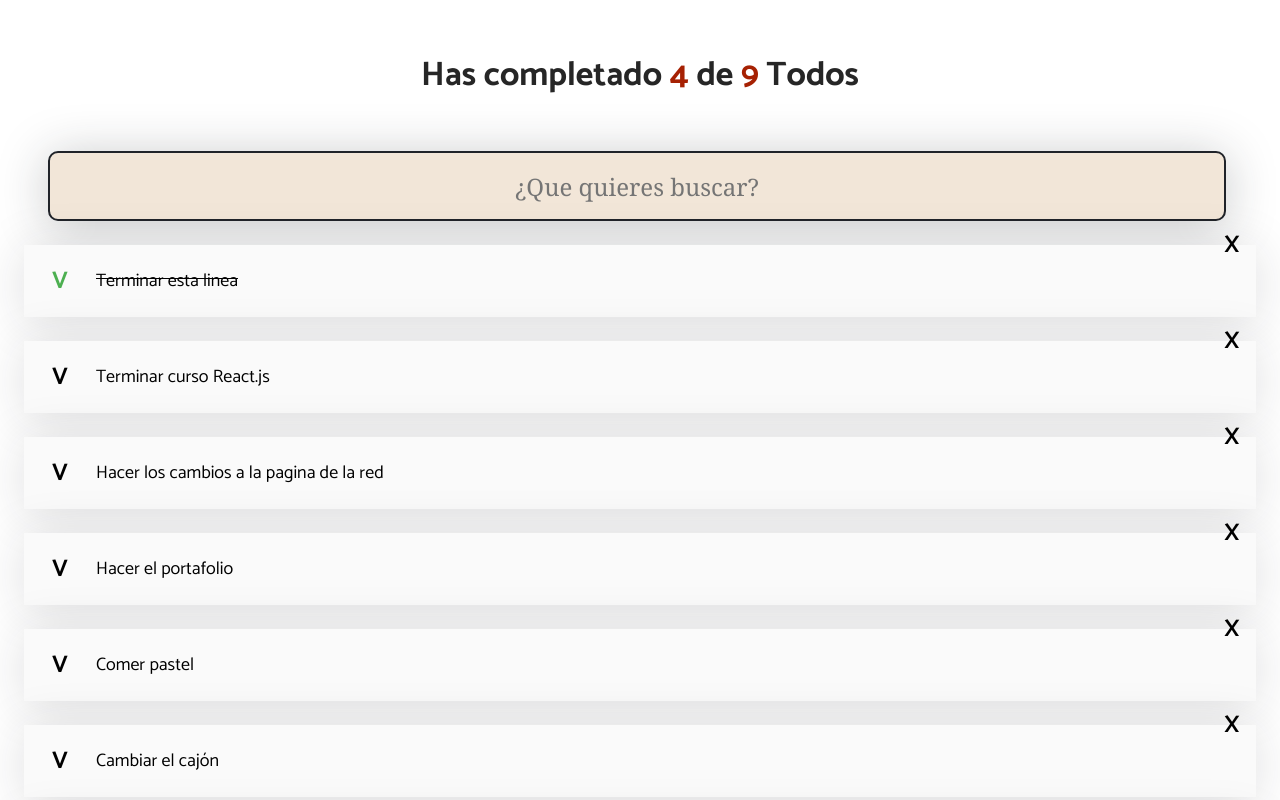
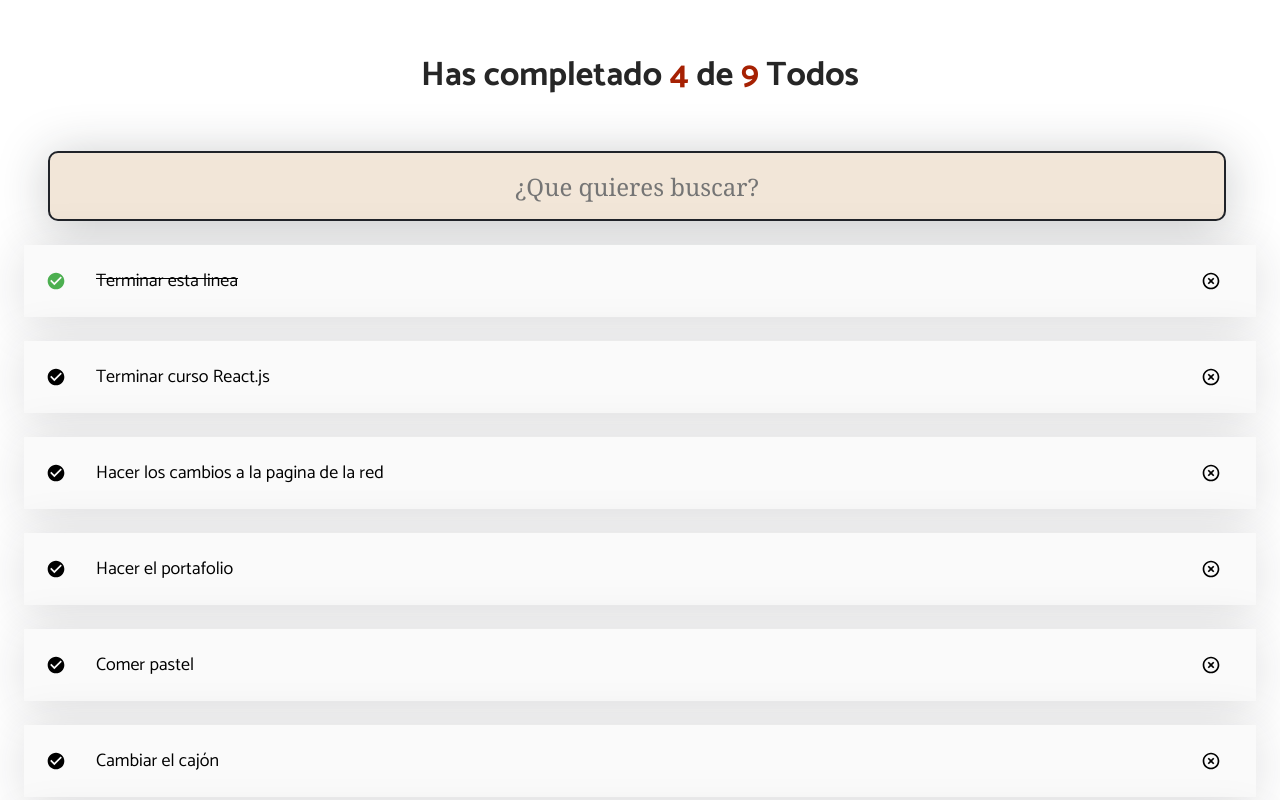
Before and after one commit to JohanCaicedo/curso-reactjs, a React (Create React App) app: page / in a window 1280 px wide. Shown: the top 800 px of the page. Built offline with nearby package versions, Linux system fonts and the light colour scheme.

Commit message:
✨ Icons
I use react icons for my app

```diff
--- a/package.json
+++ b/package.json
@@ -10,6 +10,7 @@
     "react": "^18",
     "react-bootstrap": "^2.10.1",
     "react-dom": "^18",
+    "react-icons": "^5.0.1",
     "react-scripts": "5.0.1",
     "web-vitals": "^3.5.2",
     "webpack-dev-server": "^5.0.2"
--- a/src/TodoItem.js
+++ b/src/TodoItem.js
@@ -1,20 +1,19 @@
 import "./css/TodoItem.css";
+import { MdCheckCircle } from "react-icons/md";
+import { MdHighlightOff } from "react-icons/md";
+
 function TodoItem(props) {
   return (
     <li className="TodoItem">
-      <span
+      <MdCheckCircle
         onClick={props.onCompleted}
         className={`Icon Icon-check ${props.completed && "Icon-check--active"}`}
-      >
-        V
-      </span>
+      />
+
       <p className={`TodoItem-p ${props.completed && "TodoItem-p--complete"}`}>
         {props.text}
       </p>
-      <span
-        className="Icon Icon-delete"
-        onClick={props.onDelete}
-      >X</span>
+      <MdHighlightOff className="Icon Icon-delete" onClick={props.onDelete} />
     </li>
   );
 }
--- a/src/css/TodoItem.css
+++ b/src/css/TodoItem.css
@@ -22,10 +22,9 @@
   display: flex;
   justify-content: center;
   align-items: center;
-  height: 48px;
-  width: 48px;
-  font-size: 24px;
-  font-weight: 700;
+  height: 20px;
+  width: 20px;
+  padding-left: 10px;
 }
 .Icon-check {
   position: absolute;
@@ -36,8 +35,8 @@
 }
 .Icon-delete {
   position: absolute;
-  top: -24px;
-  right: 0;
+  right: 35px;
+
 }
 .Icon-delete:hover {
   color: red;
```
Also changed, not shown: 2 other files (tests, documents, lock files or other folders).
